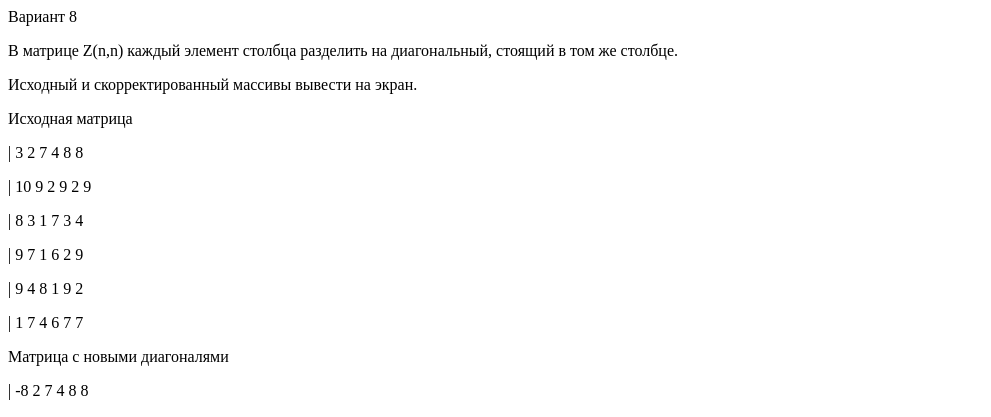
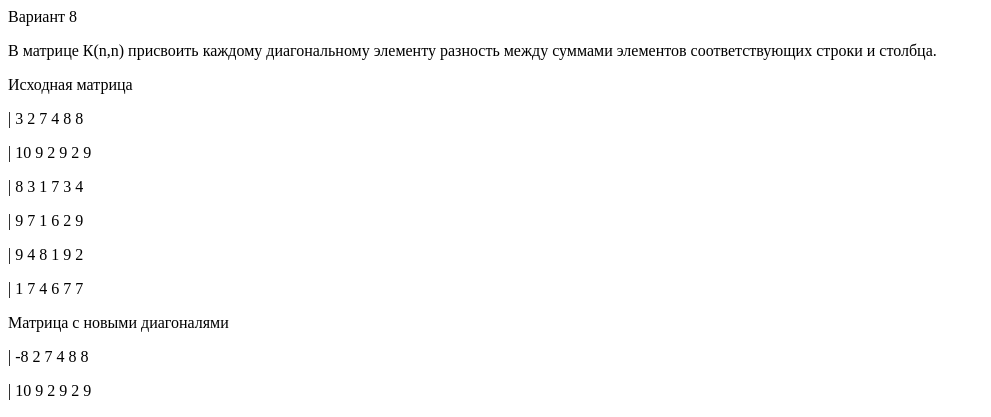
Before and after one commit to FosterLay/IPLaba, a PHP site: page /LABA2/lab262fail.php in a window 1280 px wide. Shown: the top 417 px of the page, without its empty margins (0-991 px from the left). Run offline with PHP 8.4, Linux system fonts and the light colour scheme.

Commit message:
Update lbr2fail.php

```diff
--- a/PHPShaikhinurov/LABA2/lbry/lbr2fail.php
+++ b/PHPShaikhinurov/LABA2/lbry/lbr2fail.php
@@ -1,7 +1,6 @@
 <?php
     function print_task(){
-        echo "<p> В матрице Z(n,n) каждый элемент столбца разделить на диагональный, стоящий в том же столбце.
-        <p> Исходный и скорректированный массивы вывести на экран.";
+        echo "<p> В матрице К(n,n) присвоить каждому диагональному элементу разность между суммами элементов соответствующих строки и столбца.";
     }
 
     function create_matrix($N){
```
